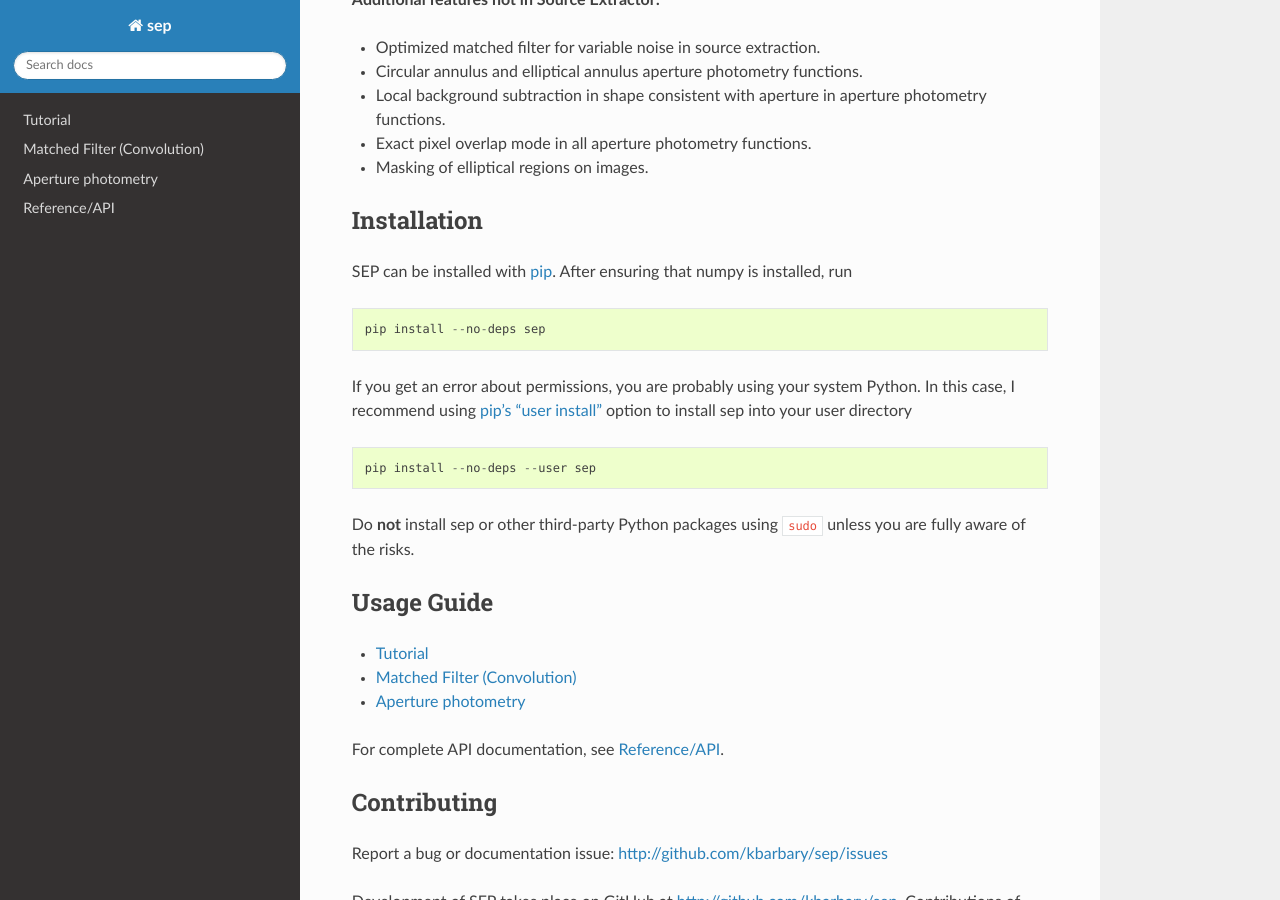
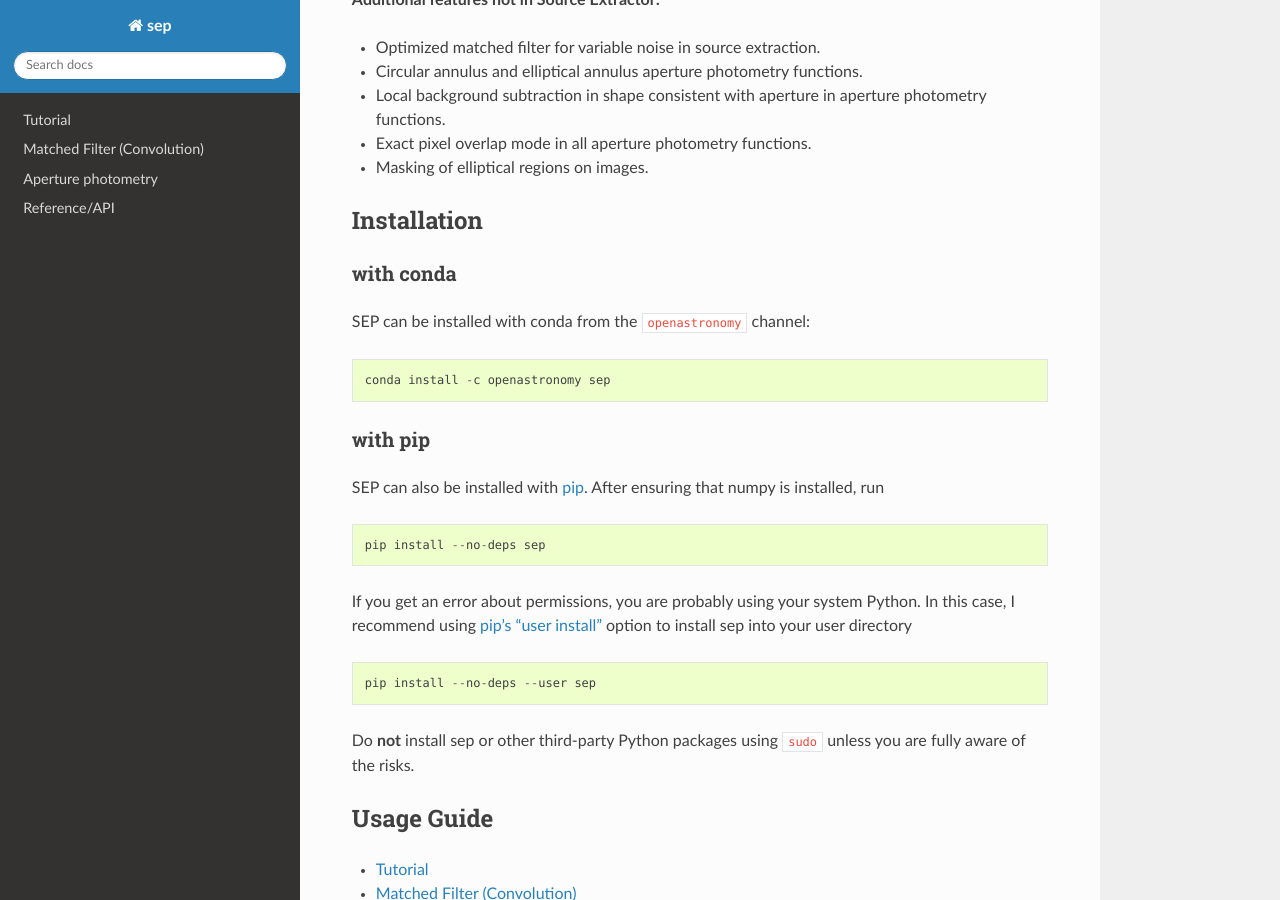
Before and after one commit to kbarbary/sep, a Sphinx documentation site: the page built from docs/index.rst, in a window 1280 px wide and 900 px high, scrolled down 852 px. Built offline with Sphinx 7.4.7 and the Read the Docs theme 2.0.0, drawn with Linux system fonts in a browser that asks for light colours; the version number could not be read and is left out.

Commit message:
add conda install instructions

```diff
--- a/docs/index.rst
+++ b/docs/index.rst
@@ -52,7 +52,18 @@ instructions.
 Installation
 ------------
 
-SEP can be installed with `pip <https://pip.pypa.io>`_. After ensuring
+with conda
+..........
+
+SEP can be installed with conda from the ``openastronomy`` channel::
+
+    conda install -c openastronomy sep
+
+
+with pip
+........
+
+SEP can also be installed with `pip <https://pip.pypa.io>`_. After ensuring
 that numpy is installed, run ::
 
     pip install --no-deps sep
```
